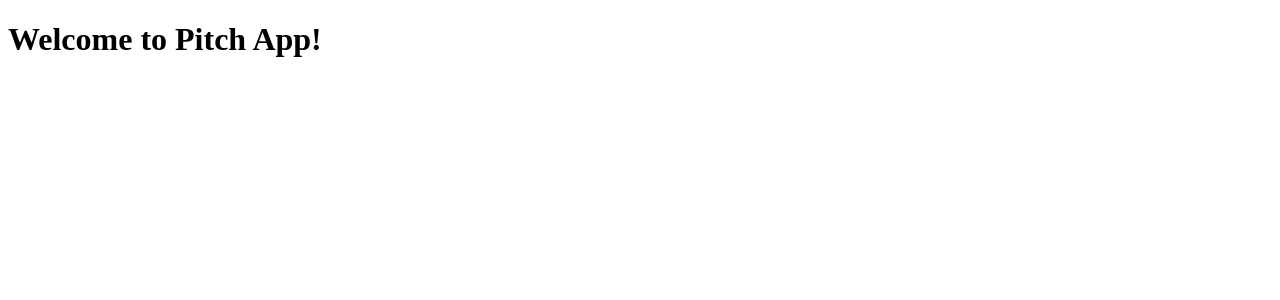
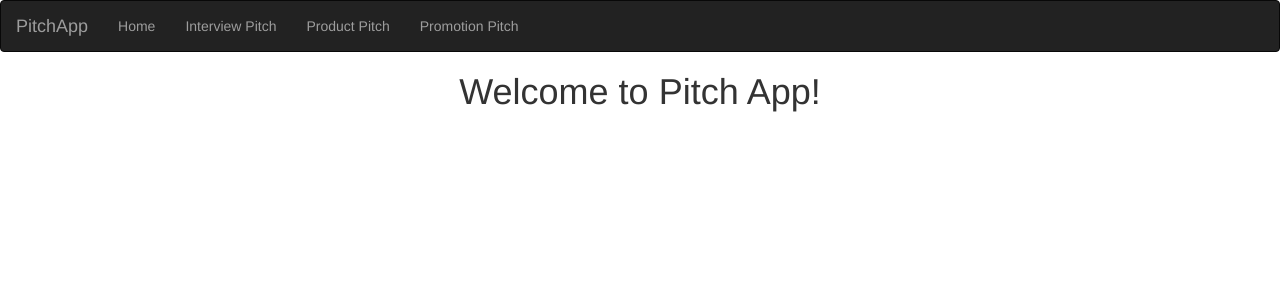
Before and after one commit to KevineMusoni/Pitch-App, a Flask app: page / in a window 1280 px wide. Shown: the top 300 px of the page. Run offline with Flask 2, Linux system fonts and the light colour scheme; some libraries are stand-ins or nearby versions.

Commit message:
homepage editing

```diff
--- a/app/templates/base.html
+++ b/app/templates/base.html
@@ -0,0 +1,5 @@
+{% extends 'bootstrap/base.html'%}
+<!-- Navbar block  -->
+{% block navbar %}
+{% include 'navbar.html' %}
+{% endblock %}
--- a/app/templates/index.html
+++ b/app/templates/index.html
@@ -1,3 +1,11 @@
+{% extends 'base.html'%}
+{% block styles%}
+{{ super() }}
+<link rel="stylesheet" href="{{url_for('static',filename='index.css')}}">
+{% endblock %}
+<!-- Content block -->
+...
+
 <!DOCTYPE html>
 <html>
 
@@ -11,6 +19,9 @@
 </head>
 
 <body>
-<h1>Welcome to Pitch App!</h1>
+<!-- Content block -->
+{% block content %}
+<h1 class="title" style="text-align:center">Welcome to Pitch App!</h1>
+{% endblock%}
 </body>
 </html>
--- a/app/templates/navbar.html
+++ b/app/templates/navbar.html
@@ -7,11 +7,14 @@
                 <span class="icon-bar"></span>
                 <span class="icon-bar"></span>
             </button>
-            <a class="navbar-brand" href="/"> Pitch </a>
+            <a class="navbar-brand" href="/"> PitchApp </a>
         </div>
         <div class="navbar-collapse collapse">
             <ul class="nav navbar-nav">
                 <li><a href="/">Home</a></li>
+                <li><a href="/">Interview Pitch</a></li>
+                <li><a href="/">Product Pitch</a></li>
+                <li><a href="/">Promotion Pitch</a></li>
         </div>
 
     </div>
```
